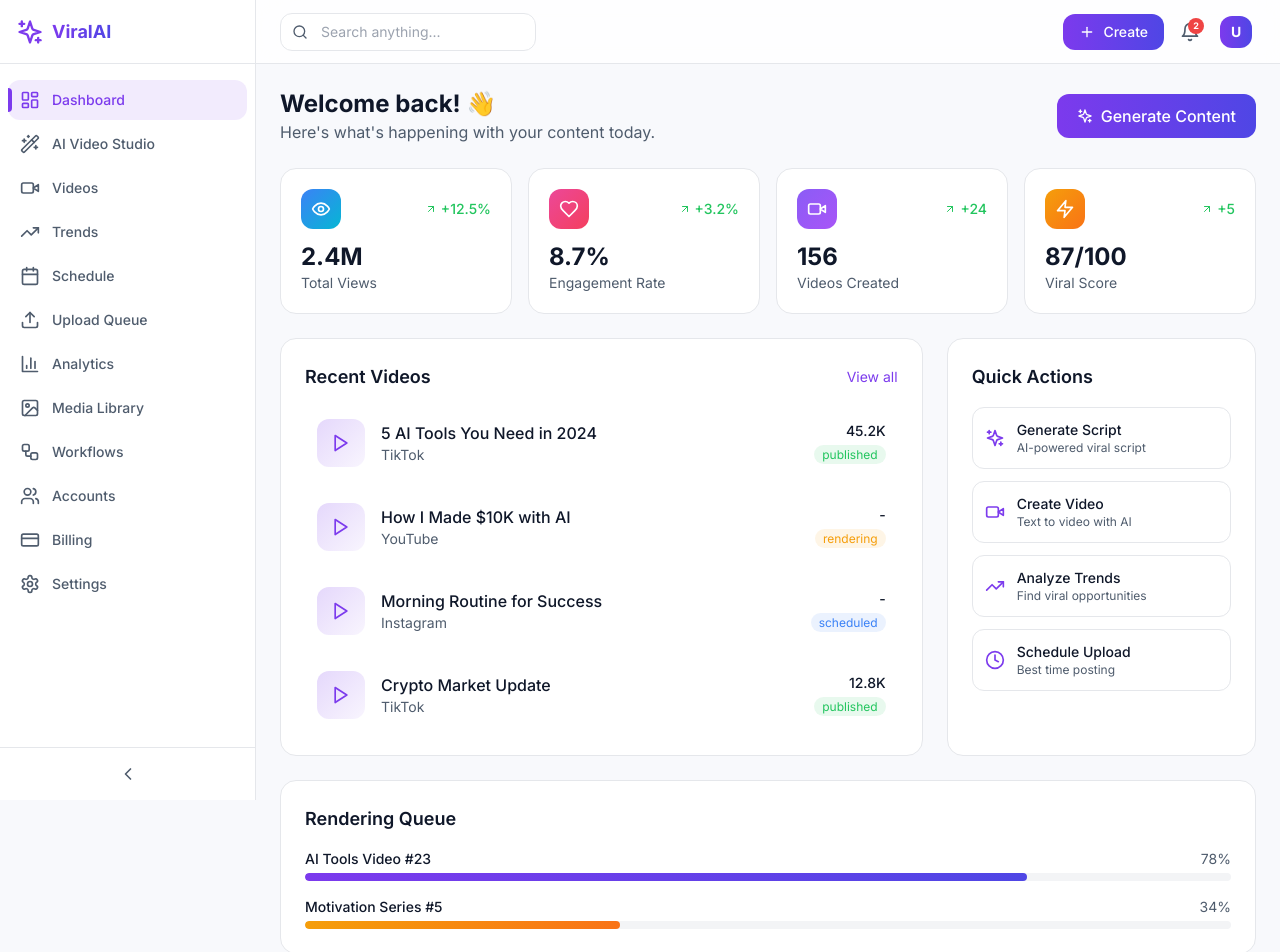
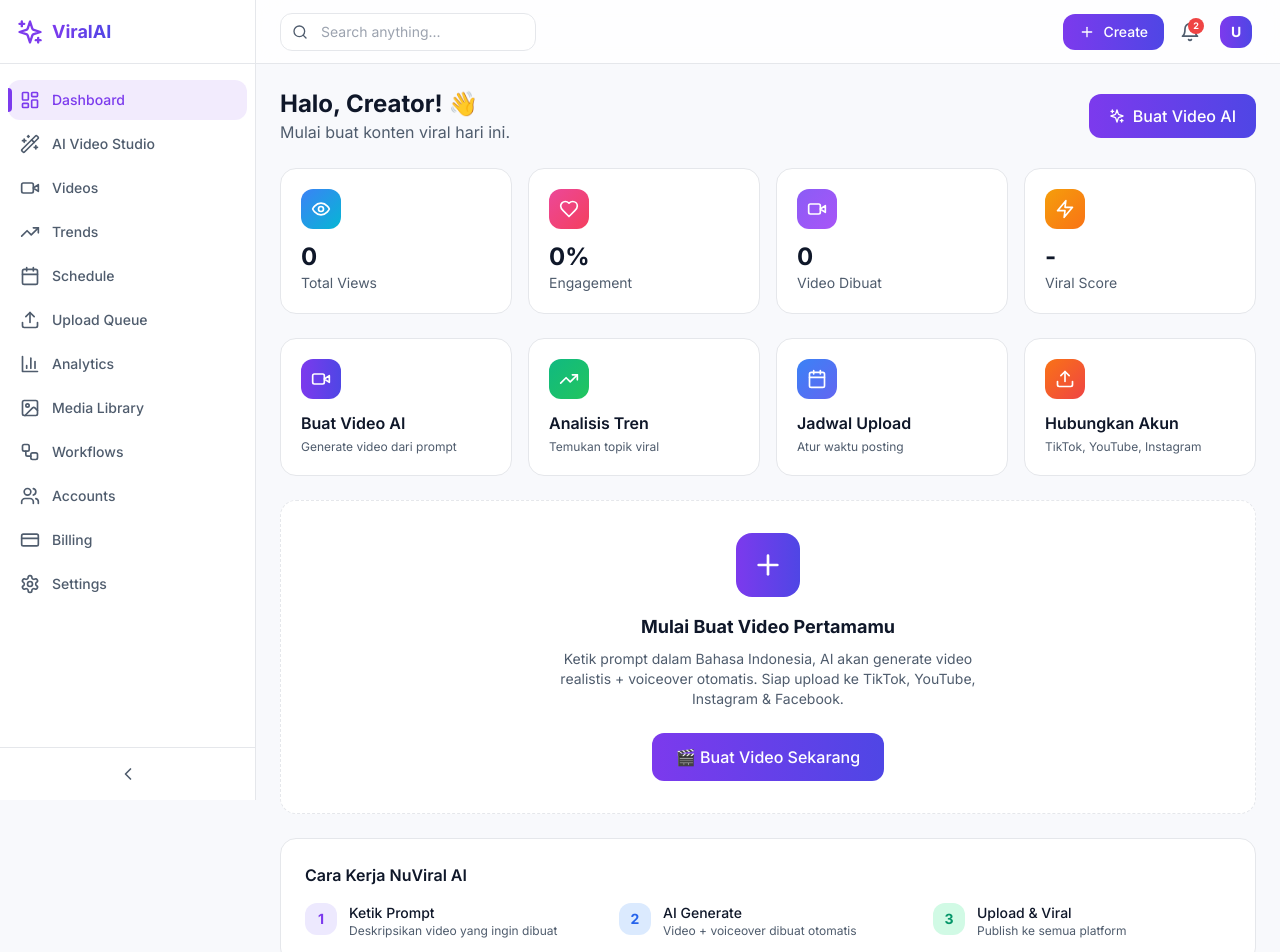
Before and after one commit to nufanaswebservice-bdg/nuviral, a Next.js app in the folder frontend/: page /dashboard in a window 1280 px wide. Shown: the top 952 px of the page. Built offline with nearby package versions, Linux system fonts and the light colour scheme.

Commit message:
Clean dashboard: remove all demo data, show user-specific empty state

```diff
--- a/frontend/src/app/(dashboard)/dashboard/page.tsx
+++ b/frontend/src/app/(dashboard)/dashboard/page.tsx
@@ -1,98 +1,70 @@
 'use client';
 
+import { useEffect, useState } from 'react';
+import { useRouter } from 'next/navigation';
 import { motion } from 'framer-motion';
 import {
   Video,
   Eye,
   TrendingUp,
   Heart,
-  Clock,
   Zap,
-  ArrowUpRight,
-  ArrowDownRight,
   Sparkles,
-  Play,
+  Plus,
+  Upload,
+  Calendar,
+  BarChart3,
 } from 'lucide-react';
 
-const stats = [
-  {
-    label: 'Total Views',
-    value: '2.4M',
-    change: '+12.5%',
-    trend: 'up',
-    icon: Eye,
-    color: 'from-blue-500 to-cyan-500',
-  },
-  {
-    label: 'Engagement Rate',
-    value: '8.7%',
-    change: '+3.2%',
-    trend: 'up',
-    icon: Heart,
-    color: 'from-pink-500 to-rose-500',
-  },
-  {
-    label: 'Videos Created',
-    value: '156',
-    change: '+24',
-    trend: 'up',
-    icon: Video,
-    color: 'from-violet-500 to-purple-500',
-  },
-  {
-    label: 'Viral Score',
-    value: '87/100',
-    change: '+5',
-    trend: 'up',
-    icon: Zap,
-    color: 'from-amber-500 to-orange-500',
-  },
-];
+export default function DashboardPage() {
+  const router = useRouter();
+  const [user, setUser] = useState<any>(null);
 
-const recentVideos = [
-  { title: '5 AI Tools You Need in 2024', status: 'published', views: '45.2K', platform: 'TikTok' },
-  { title: 'How I Made $10K with AI', status: 'rendering', views: '-', platform: 'YouTube' },
-  { title: 'Morning Routine for Success', status: 'scheduled', views: '-', platform: 'Instagram' },
-  { title: 'Crypto Market Update', status: 'published', views: '12.8K', platform: 'TikTok' },
-];
+  useEffect(() => {
+    try {
+      const u = JSON.parse(localStorage.getItem('user') || '{}');
+      setUser(u);
+    } catch {}
+  }, []);
 
-export default function DashboardPage() {
+  const firstName = user?.name?.split(' ')[0] || user?.email?.split('@')[0] || 'Creator';
+
   return (
     <div className="space-y-6">
-      {/* Welcome Header */}
+      {/* Welcome */}
       <div className="flex items-center justify-between">
         <div>
-          <h1 className="text-2xl font-bold">Welcome back! 👋</h1>
-          <p className="text-muted-foreground">Here&apos;s what&apos;s happening with your content today.</p>
+          <h1 className="text-2xl font-bold">Halo, {firstName}! 👋</h1>
+          <p className="text-muted-foreground">Mulai buat konten viral hari ini.</p>
         </div>
         <motion.button
           whileHover={{ scale: 1.02 }}
           whileTap={{ scale: 0.98 }}
-          className="flex items-center gap-2 px-5 py-2.5 rounded-xl gradient-primary text-white font-medium hover:opacity-90 transition"
+          onClick={() => router.push('/dashboard/quick-video')}
+          className="flex items-center gap-2 px-5 py-2.5 rounded-xl gradient-primary text-white font-medium"
         >
           <Sparkles className="h-4 w-4" />
-          Generate Content
+          Buat Video AI
         </motion.button>
       </div>
 
-      {/* Stats Grid */}
-      <div className="grid grid-cols-1 sm:grid-cols-2 lg:grid-cols-4 gap-4">
-        {stats.map((stat, index) => (
+      {/* Stats */}
+      <div className="grid grid-cols-2 lg:grid-cols-4 gap-4">
+        {[
+          { label: 'Total Views', value: '0', icon: Eye, color: 'from-blue-500 to-cyan-500' },
+          { label: 'Engagement', value: '0%', icon: Heart, color: 'from-pink-500 to-rose-500' },
+          { label: 'Video Dibuat', value: '0', icon: Video, color: 'from-violet-500 to-purple-500' },
+          { label: 'Viral Score', value: '-', icon: Zap, color: 'from-amber-500 to-orange-500' },
+        ].map((stat, i) => (
           <motion.div
             key={stat.label}
             initial={{ opacity: 0, y: 20 }}
             animate={{ opacity: 1, y: 0 }}
-            transition={{ duration: 0.4, delay: index * 0.1 }}
-            className="p-5 rounded-2xl border border-border bg-card hover:border-primary/30 transition group"
+            transition={{ delay: i * 0.1 }}
+            className="p-5 rounded-2xl border border-border bg-card"
           >
-            <div className="flex items-center justify-between mb-3">
-              <div className={`w-10 h-10 rounded-xl bg-gradient-to-br ${stat.color} flex items-center justify-center`}>
-                <stat.icon className="h-5 w-5 text-white" />
-              </div>
-              <div className={`flex items-center gap-1 text-sm font-medium ${stat.trend === 'up' ? 'text-green-500' : 'text-red-500'}`}>
-                {stat.trend === 'up' ? <ArrowUpRight className="h-3 w-3" /> : <ArrowDownRight className="h-3 w-3" />}
-                {stat.change}
-              </div>
+            <div className={`w-10 h-10 rounded-xl bg-gradient-to-br ${stat.color} flex items-center justify-center mb-3`}>
+              <stat.icon className="h-5 w-5 text-white" />
             </div>
             <p className="text-2xl font-bold">{stat.value}</p>
             <p className="text-sm text-muted-foreground">{stat.label}</p>
@@ -100,115 +72,99 @@ export default function DashboardPage() {
         ))}
       </div>
 
-      {/* Content Grid */}
-      <div className="grid lg:grid-cols-3 gap-6">
-        {/* Recent Videos */}
-        <div className="lg:col-span-2 p-6 rounded-2xl border border-border bg-card">
-          <div className="flex items-center justify-between mb-4">
-            <h2 className="text-lg font-semibold">Recent Videos</h2>
-            <a href="/dashboard/videos" className="text-sm text-primary hover:underline">View all</a>
+      {/* Quick Actions */}
+      <div className="grid md:grid-cols-2 lg:grid-cols-4 gap-4">
+        <button
+          onClick={() => router.push('/dashboard/quick-video')}
+          className="p-5 rounded-2xl border border-border bg-card hover:border-primary/50 hover:bg-primary/5 transition text-left group"
+        >
+          <div className="w-10 h-10 rounded-xl gradient-primary flex items-center justify-center mb-3 group-hover:scale-105 transition">
+            <Video className="h-5 w-5 text-white" />
           </div>
-          <div className="space-y-3">
-            {recentVideos.map((video, index) => (
-              <motion.div
-                key={index}
-                initial={{ opacity: 0, x: -10 }}
-                animate={{ opacity: 1, x: 0 }}
-                transition={{ delay: index * 0.1 }}
-                className="flex items-center gap-4 p-3 rounded-xl hover:bg-accent/50 transition"
-              >
-                <div className="w-12 h-12 rounded-lg bg-gradient-to-br from-primary/20 to-primary/5 flex items-center justify-center flex-shrink-0">
-                  <Play className="h-5 w-5 text-primary" />
-                </div>
-                <div className="flex-1 min-w-0">
-                  <p className="font-medium truncate">{video.title}</p>
-                  <p className="text-sm text-muted-foreground">{video.platform}</p>
-                </div>
-                <div className="text-right">
-                  <p className="text-sm font-medium">{video.views}</p>
-                  <span className={`text-xs px-2 py-0.5 rounded-full ${
-                    video.status === 'published' ? 'bg-green-500/10 text-green-500' :
-                    video.status === 'rendering' ? 'bg-amber-500/10 text-amber-500' :
-                    'bg-blue-500/10 text-blue-500'
-                  }`}>
-                    {video.status}
-                  </span>
-                </div>
-              </motion.div>
-            ))}
+          <p className="font-semibold">Buat Video AI</p>
+          <p className="text-xs text-muted-foreground mt-1">Generate video dari prompt</p>
+        </button>
+
+        <button
+          onClick={() => router.push('/dashboard/trends')}
+          className="p-5 rounded-2xl border border-border bg-card hover:border-primary/50 hover:bg-primary/5 transition text-left group"
+        >
+          <div className="w-10 h-10 rounded-xl bg-gradient-to-br from-emerald-500 to-green-500 flex items-center justify-center mb-3 group-hover:scale-105 transition">
+            <TrendingUp className="h-5 w-5 text-white" />
           </div>
-        </div>
+          <p className="font-semibold">Analisis Tren</p>
+          <p className="text-xs text-muted-foreground mt-1">Temukan topik viral</p>
+        </button>
 
-        {/* Quick Actions */}
-        <div className="p-6 rounded-2xl border border-border bg-card">
-          <h2 className="text-lg font-semibold mb-4">Quick Actions</h2>
-          <div className="space-y-3">
-            <button className="w-full flex items-center gap-3 p-3 rounded-xl border border-border hover:border-primary/50 hover:bg-primary/5 transition text-left">
-              <Sparkles className="h-5 w-5 text-primary" />
-              <div>
-                <p className="font-medium text-sm">Generate Script</p>
-                <p className="text-xs text-muted-foreground">AI-powered viral script</p>
-              </div>
-            </button>
-            <button className="w-full flex items-center gap-3 p-3 rounded-xl border border-border hover:border-primary/50 hover:bg-primary/5 transition text-left">
-              <Video className="h-5 w-5 text-primary" />
-              <div>
-                <p className="font-medium text-sm">Create Video</p>
-                <p className="text-xs text-muted-foreground">Text to video with AI</p>
-              </div>
-            </button>
-            <button className="w-full flex items-center gap-3 p-3 rounded-xl border border-border hover:border-primary/50 hover:bg-primary/5 transition text-left">
-              <TrendingUp className="h-5 w-5 text-primary" />
-              <div>
-                <p className="font-medium text-sm">Analyze Trends</p>
-                <p className="text-xs text-muted-foreground">Find viral opportunities</p>
-              </div>
-            </button>
-            <button className="w-full flex items-center gap-3 p-3 rounded-xl border border-border hover:border-primary/50 hover:bg-primary/5 transition text-left">
-              <Clock className="h-5 w-5 text-primary" />
-              <div>
-                <p className="font-medium text-sm">Schedule Upload</p>
-                <p className="text-xs text-muted-foreground">Best time posting</p>
-              </div>
-            </button>
+        <button
+          onClick={() => router.push('/dashboard/schedule')}
+          className="p-5 rounded-2xl border border-border bg-card hover:border-primary/50 hover:bg-primary/5 transition text-left group"
+        >
+          <div className="w-10 h-10 rounded-xl bg-gradient-to-br from-blue-500 to-indigo-500 flex items-center justify-center mb-3 group-hover:scale-105 transition">
+            <Calendar className="h-5 w-5 text-white" />
           </div>
-        </div>
+          <p className="font-semibold">Jadwal Upload</p>
+          <p className="text-xs text-muted-foreground mt-1">Atur waktu posting</p>
+        </button>
+
+        <button
+          onClick={() => router.push('/dashboard/accounts')}
+          className="p-5 rounded-2xl border border-border bg-card hover:border-primary/50 hover:bg-primary/5 transition text-left group"
+        >
+          <div className="w-10 h-10 rounded-xl bg-gradient-to-br from-orange-500 to-red-500 flex items-center justify-center mb-3 group-hover:scale-105 transition">
+            <Upload className="h-5 w-5 text-white" />
+          </div>
+          <p className="font-semibold">Hubungkan Akun</p>
+          <p className="text-xs text-muted-foreground mt-1">TikTok, YouTube, Instagram</p>
+        </button>
       </div>
 
-      {/* AI Render Progress */}
+      {/* Empty State - Get Started */}
+      <div className="p-8 rounded-2xl border border-dashed border-border bg-card text-center">
+        <div className="w-16 h-16 rounded-2xl gradient-primary flex items-center justify-center mx-auto mb-4">
+          <Plus className="h-8 w-8 text-white" />
+        </div>
+        <h2 className="text-lg font-bold mb-2">Mulai Buat Video Pertamamu</h2>
+        <p className="text-muted-foreground text-sm max-w-md mx-auto mb-6">
+          Ketik prompt dalam Bahasa Indonesia, AI akan generate video realistis + voiceover otomatis. Siap upload ke TikTok, YouTube, Instagram & Facebook.
+        </p>
+        <button
+          onClick={() => router.push('/dashboard/quick-video')}
+          className="px-6 py-3 rounded-xl gradient-primary text-white font-medium hover:opacity-90 transition"
+        >
+          🎬 Buat Video Sekarang
+        </button>
+      </div>
+
+      {/* How it works */}
       <div className="p-6 rounded-2xl border border-border bg-card">
-        <h2 className="text-lg font-semibold mb-4">Rendering Queue</h2>
-        <div className="space-y-4">
-          <div className="flex items-center gap-4">
-            <div className="flex-1">
-              <div className="flex items-center justify-between mb-1">
-                <span className="text-sm font-medium">AI Tools Video #23</span>
-                <span className="text-sm text-muted-foreground">78%</span>
-              </div>
-              <div className="h-2 rounded-full bg-muted overflow-hidden">
-                <motion.div
-                  initial={{ width: 0 }}
-                  animate={{ width: '78%' }}
-                  transition={{ duration: 1, ease: 'easeOut' }}
-                  className="h-full rounded-full gradient-primary"
-                />
-              </div>
+        <h3 className="font-semibold mb-4">Cara Kerja NuViral AI</h3>
+        <div className="grid sm:grid-cols-3 gap-4">
+          <div className="flex items-start gap-3">
+            <div className="w-8 h-8 rounded-lg bg-violet-100 dark:bg-violet-900 flex items-center justify-center flex-shrink-0">
+              <span className="text-sm font-bold text-violet-600">1</span>
+            </div>
+            <div>
+              <p className="text-sm font-medium">Ketik Prompt</p>
+              <p className="text-xs text-muted-foreground">Deskripsikan video yang ingin dibuat</p>
             </div>
           </div>
-          <div className="flex items-center gap-4">
-            <div className="flex-1">
-              <div className="flex items-center justify-between mb-1">
-                <span className="text-sm font-medium">Motivation Series #5</span>
-                <span className="text-sm text-muted-foreground">34%</span>
-              </div>
-              <div className="h-2 rounded-full bg-muted overflow-hidden">
-                <motion.div
-                  initial={{ width: 0 }}
-                  animate={{ width: '34%' }}
-                  transition={{ duration: 1, ease: 'easeOut', delay: 0.2 }}
-                  className="h-full rounded-full bg-gradient-to-r from-amber-500 to-orange-500"
-                />
-              </div>
+          <div className="flex items-start gap-3">
+            <div className="w-8 h-8 rounded-lg bg-blue-100 dark:bg-blue-900 flex items-center justify-center flex-shrink-0">
+              <span className="text-sm font-bold text-blue-600">2</span>
+            </div>
+            <div>
+              <p className="text-sm font-medium">AI Generate</p>
+              <p className="text-xs text-muted-foreground">Video + voiceover dibuat otomatis</p>
+            </div>
+          </div>
+          <div className="flex items-start gap-3">
+            <div className="w-8 h-8 rounded-lg bg-emerald-100 dark:bg-emerald-900 flex items-center justify-center flex-shrink-0">
+              <span className="text-sm font-bold text-emerald-600">3</span>
+            </div>
+            <div>
+              <p className="text-sm font-medium">Upload & Viral</p>
+              <p className="text-xs text-muted-foreground">Publish ke semua platform</p>
             </div>
           </div>
         </div>
```
